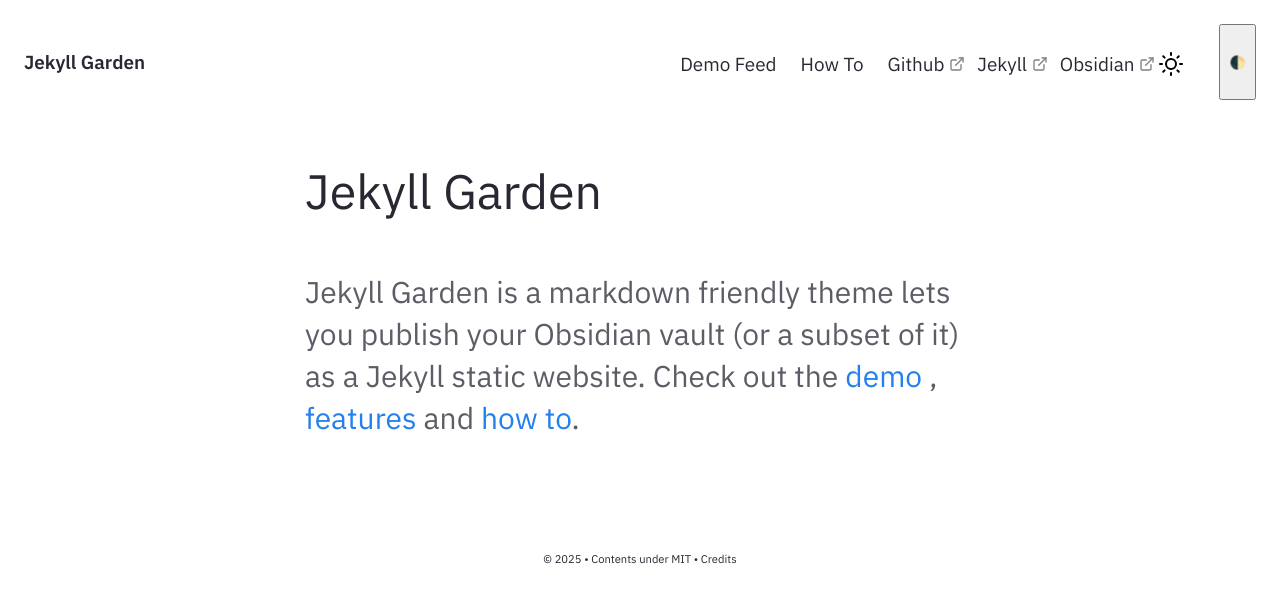
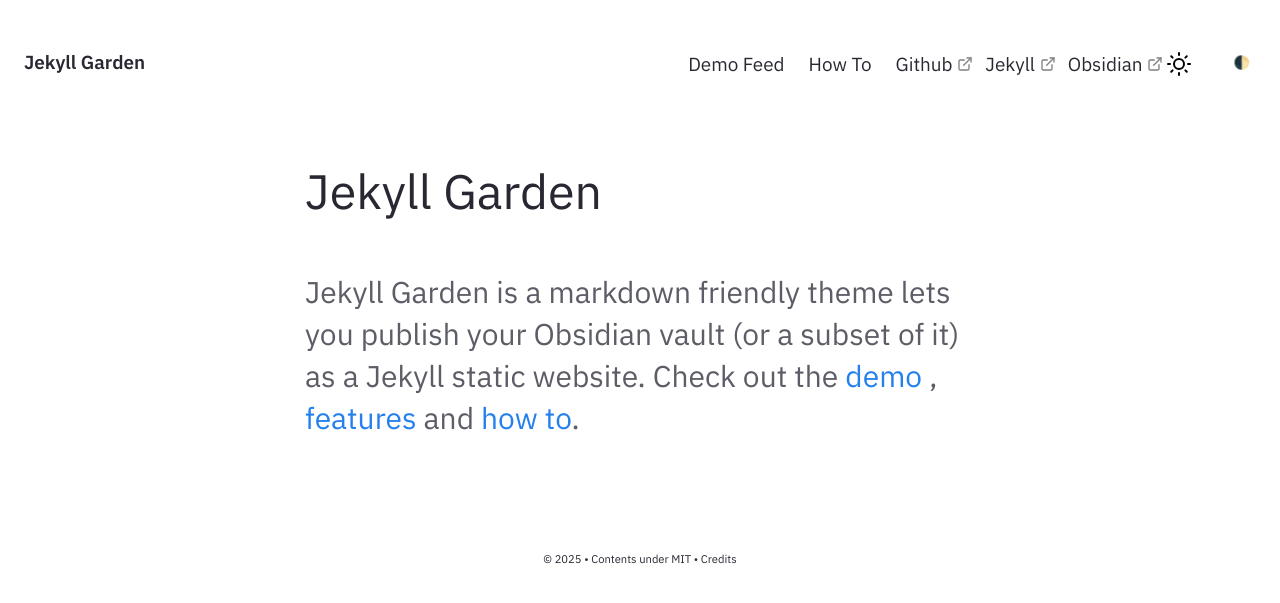
Before and after one commit to vsuh/vpub, a Jekyll site: the page built from pages/index.md, in a window 1280 px wide. Shown: the top 603 px of the page. Built offline with Jekyll 4.4.1, drawn with Linux system fonts in a browser that asks for light colours.

Commit message:
обновления от 16-04-2025 22:20

```diff
--- a/_includes/Nav.html
+++ b/_includes/Nav.html
@@ -28,7 +28,6 @@
 * click on the post titles on the home page.
 *
 {%- endcomment -%}
-<script src="{{ '/assets/js/theme-toggle.js' | relative_url }}"></script>
 
 <nav class="navbar is-transparent" role="navigation" aria-label="main navigation">
     <div class="navbar-brand">
@@ -82,8 +81,21 @@
         </div>
       </div>
     </div>
-<button id="theme-toggle" aria-label="Переключить тему" style="margin-left: auto; padding: 0.3em 0.6em;">
+
+<button id="theme-toggle" style="margin-left: auto; border: none; background: none; cursor: pointer;">
   🌓
 </button>
 
+<script>
+  const toggle = document.getElementById('theme-toggle');
+  const userPref = localStorage.getItem('theme');
+  if (userPref === 'dark') document.documentElement.setAttribute('data-theme', 'dark');
+
+  toggle.addEventListener('click', () => {
+    const current = document.documentElement.getAttribute('data-theme');
+    const newTheme = current === 'dark' ? 'light' : 'dark';
+    document.documentElement.setAttribute('data-theme', newTheme);
+    localStorage.setItem('theme', newTheme);
+  });
+</script>
   </nav>
--- a/assets/js/theme-toggle.js
+++ /dev/null
@@ -1,16 +0,0 @@
-document.addEventListener('DOMContentLoaded', () => {
-  const toggle = document.getElementById('theme-toggle');
-  const body = document.body;
-  const storedTheme = localStorage.getItem('theme');
-
-  if (storedTheme) {
-    body.classList.toggle('dark', storedTheme === 'dark');
-  } else if (window.matchMedia && window.matchMedia('(prefers-color-scheme: dark)').matches) {
-    body.classList.add('dark');
-  }
-
-  toggle.addEventListener('click', () => {
-    body.classList.toggle('dark');
-    localStorage.setItem('theme', body.classList.contains('dark') ? 'dark' : 'light');
-  });
-});
```
